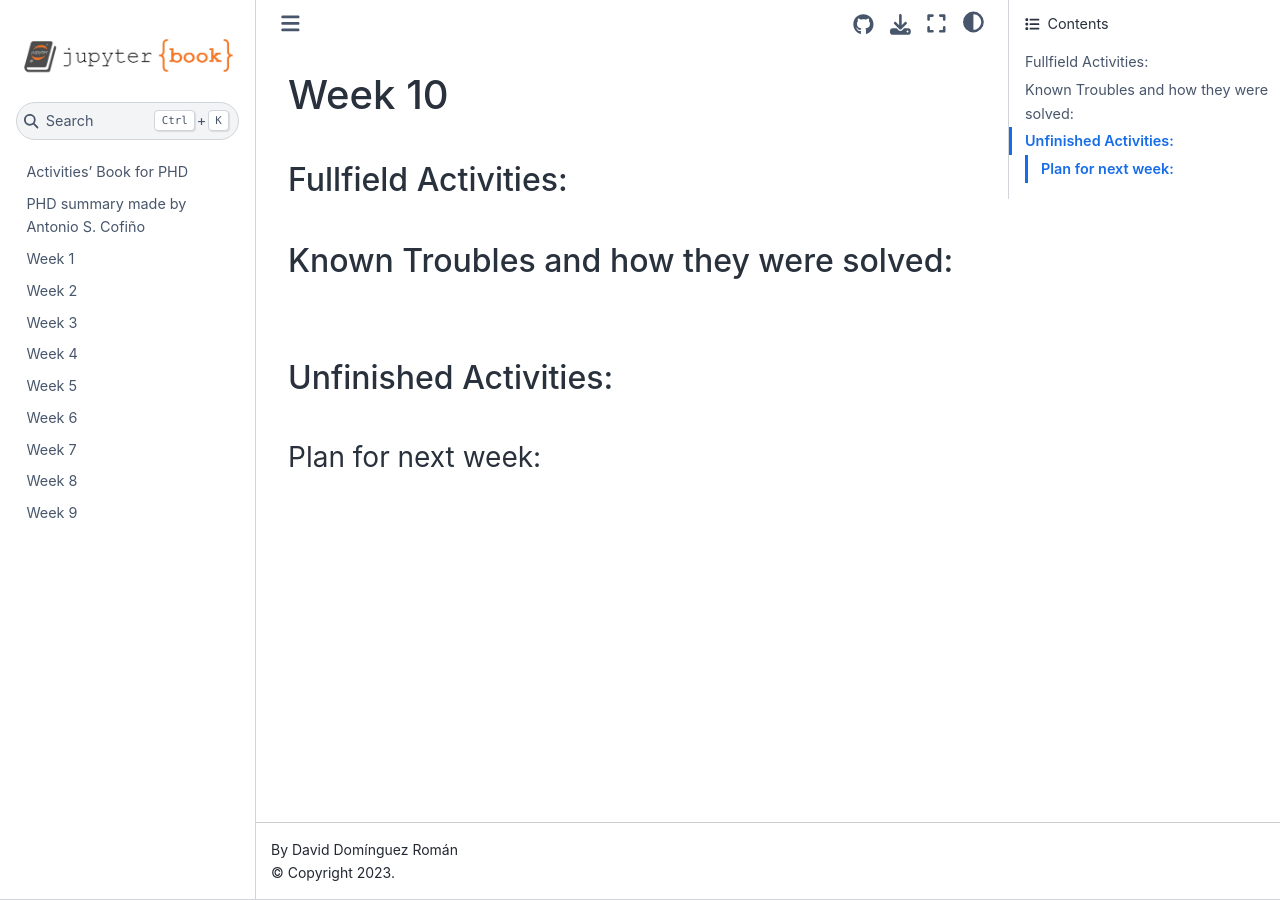
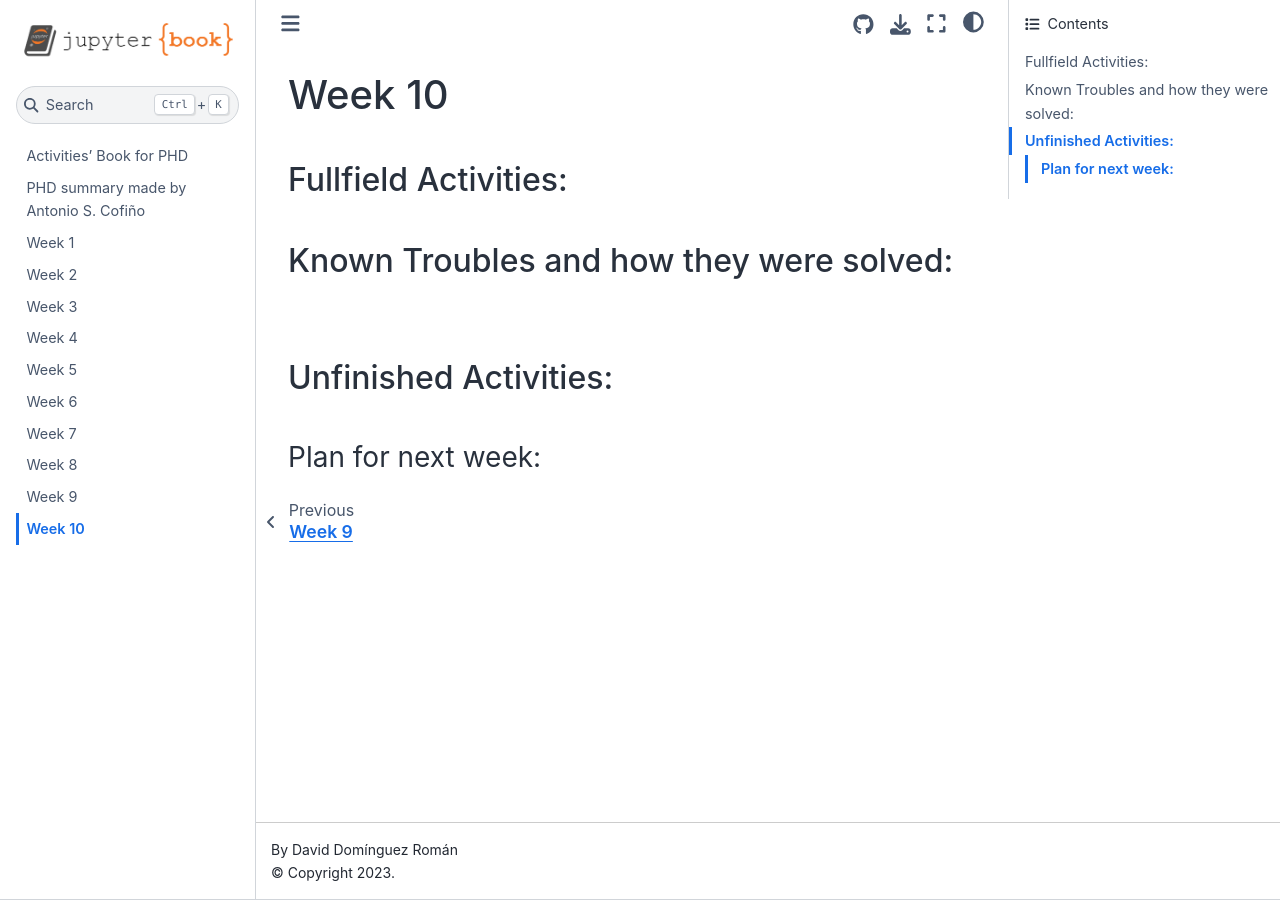
Before and after one commit to PhantomAurelia/activitiesbook-jb, a Jupyter Book: the page built from week-10.md, in a window 1280 px wide. Built offline with Jupyter Book 1.0.4 settings and Sphinx 7.4.7 and the Sphinx Book theme 1.1.4, drawn with Linux system fonts in a browser that asks for light colours.

Commit message:
añadiendo semana proxima

```diff
--- a/_toc.yml
+++ b/_toc.yml
@@ -14,3 +14,4 @@ chapters:
 - file: week-7
 - file: week-8
 - file: week-9
+- file: week-10
```
